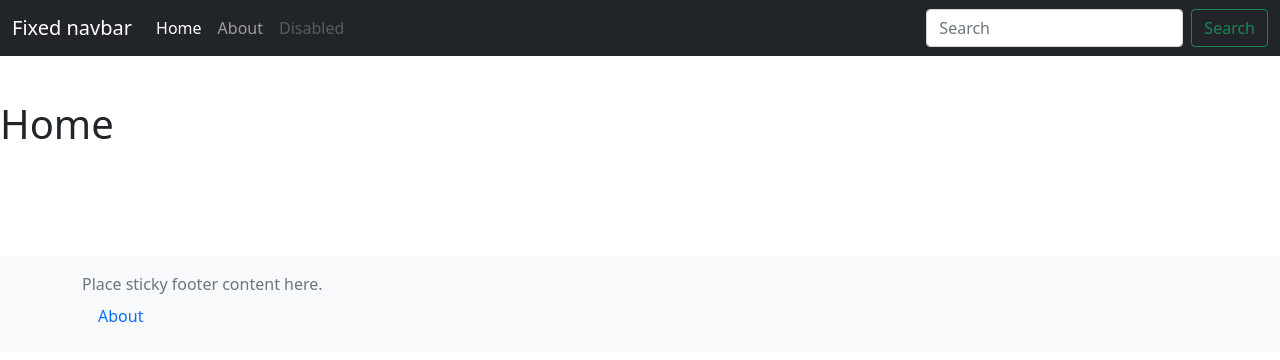
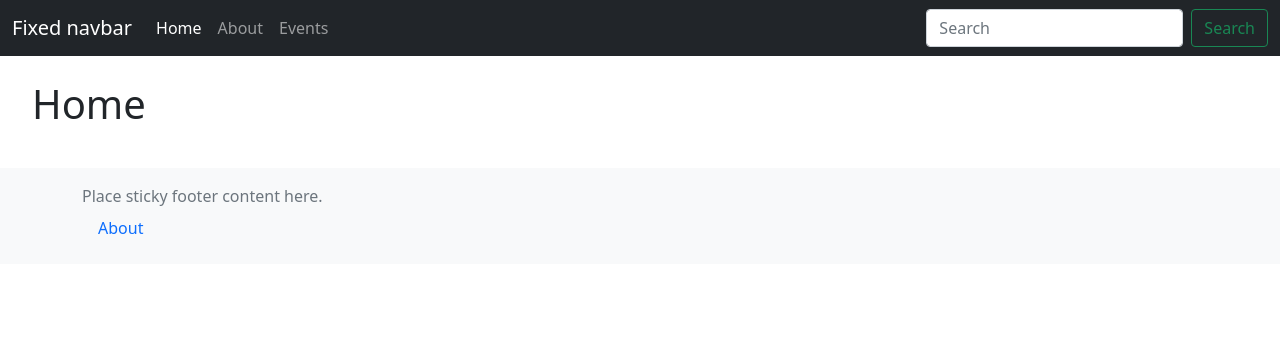
Before and after one commit to amjadniazi48/dj-events, a Next.js app: page / in a window 1280 px wide. Shown: the top 360 px of the page. Built offline with nearby package versions, Linux system fonts and the light colour scheme.

Commit message:
React Icons

```diff
--- a/package.json
+++ b/package.json
@@ -8,10 +8,12 @@
     "start": "next start"
   },
   "dependencies": {
+    "@popperjs/core": "^2.9.3",
     "bootstrap": "^5.1.0",
     "next": "11.0.1",
     "react": "17.0.2",
     "react-bootstrap": "^1.6.1",
-    "react-dom": "17.0.2"
+    "react-dom": "17.0.2",
+    "react-icons": "^4.2.0"
   }
 }
--- a/pages/about.js
+++ b/pages/about.js
@@ -2,7 +2,6 @@ import Layout from './components/Layouts';
 const About = () => {
     return (
         <Layout title='About DJ events'>
-
         <h1>About Page 16</h1>
         </Layout>
 
--- a/pages/components/Header.js
+++ b/pages/components/Header.js
@@ -17,7 +17,7 @@ const Header = () => {
                 <Link  href="/about"><a className="nav-link">About</a></Link>
               </li>
               <li className="nav-item">
-                <a className="nav-link disabled" href="#" tabindex="-1" aria-disabled="true">Disabled</a>
+              <Link  href="/events"><a className="nav-link">Events</a></Link>
               </li>
             </ul>
             <form className="d-flex">
--- a/styles/Custom.module.css
+++ b/styles/Custom.module.css
@@ -1,6 +1,7 @@
 .container{
-  margin-top:100px;
-  margin-bottom:100px;
+  margin-top:5em;
+  margin-bottom:2em;
+  margin-left:2em;
 }
 .bd-placeholder-img {
   font-size: 1.125rem;
```
Also changed, not shown: pages/404.js (added, +14 -0 lines), pages/events/index.js (+5 -2 lines), 1 other file (tests, documents, lock files or other folders).
